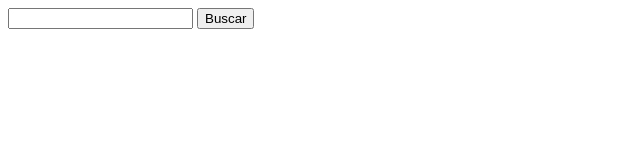
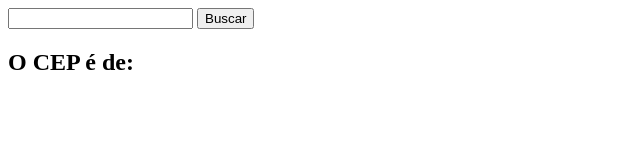
Before and after one commit to danielGalvao/webpack-test, a website: page index.html in a window 1280 px wide. Shown: the whole page, without its empty margins (0-640 px from the left). Drawn offline with Linux system fonts and the light colour scheme.

Commit message:
Improve html

```diff
--- a/index.html
+++ b/index.html
@@ -10,7 +10,7 @@
         <div>
             <input id="cepInput" type="text" name="cep" value="">
             <button id="searchCep">Buscar</button>
-            <h2 class="city-result"></h2>
+	    <h2>O CEP é de: <b class="city-result"></b></h2>
         </div>
 
     <script src="dist/app.bundle.js"></script>
```
